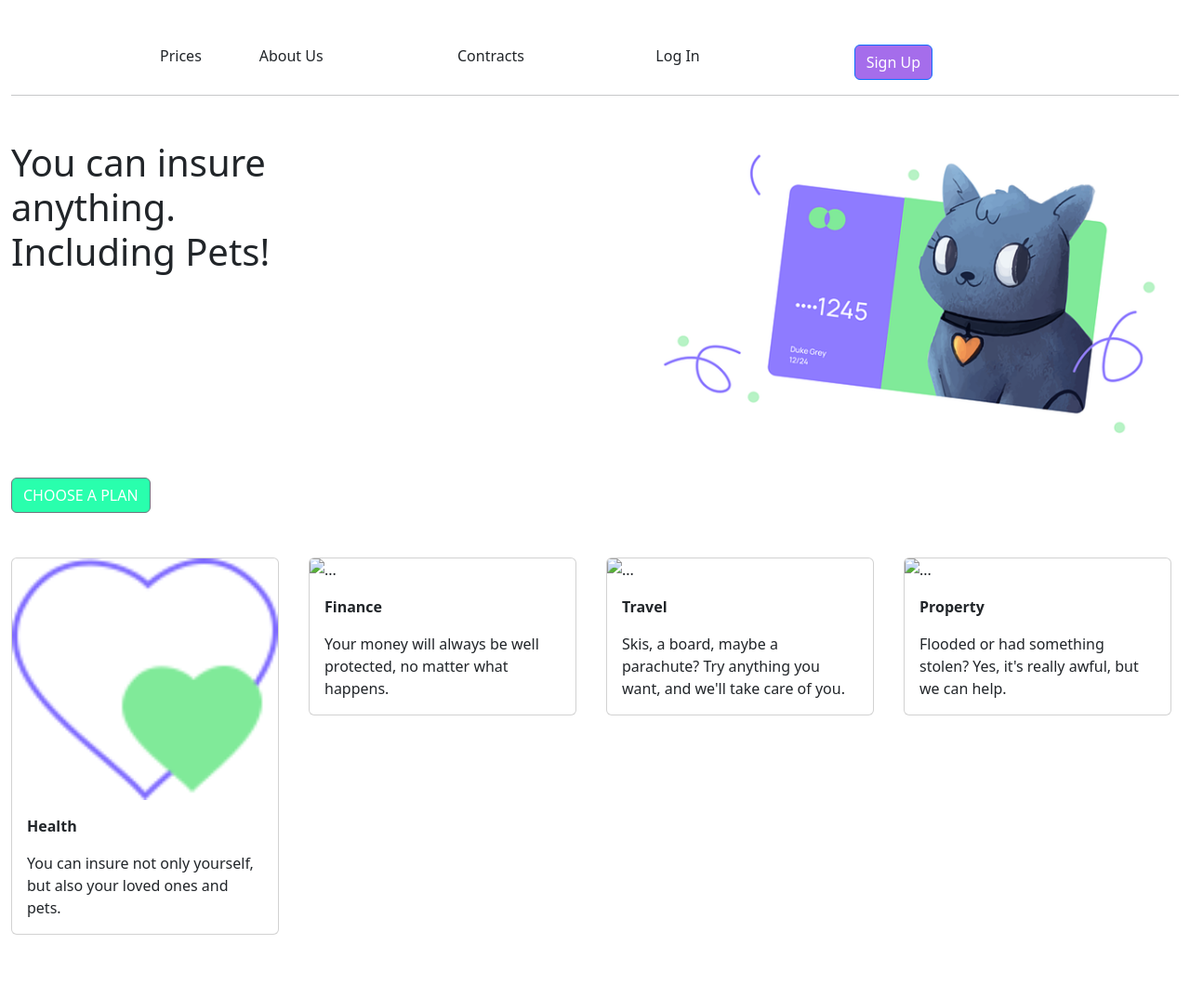
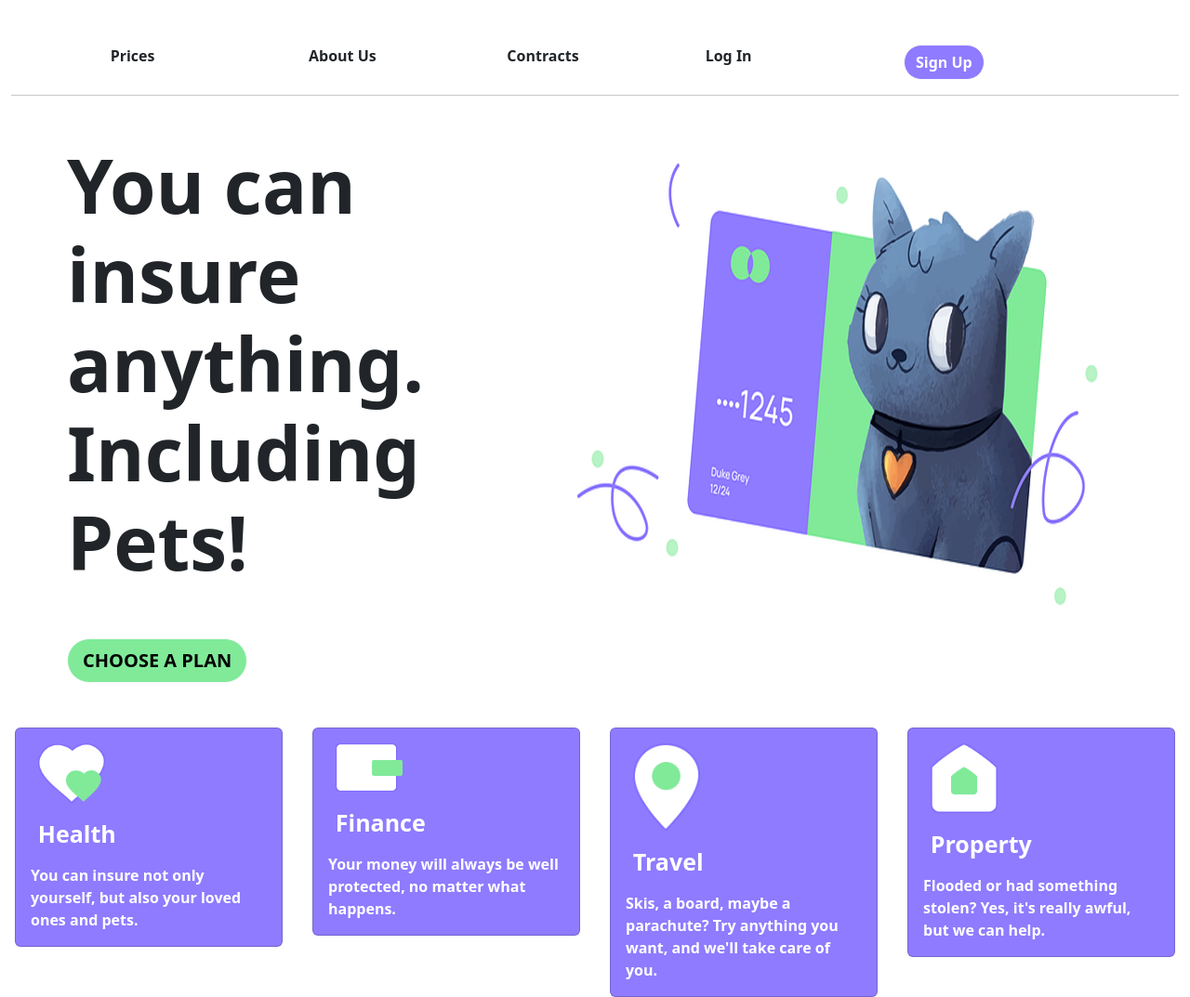
Before and after one commit to arolivares/Bootstrap-grid---Dribble-design, a plain HTML site: page index.html in a window 1280 px wide. Shown: the whole page at 93% size. Before the commit the page ends 1006 px from the top, so only its background shows below. Drawn offline with nearby package versions, Linux system fonts and the light colour scheme.

Commit message:
add br, strong, b

```diff
--- a/css/style.css
+++ b/css/style.css
@@ -1,7 +1,44 @@
+*{
+    font: Arial Bold;
+}
 .row{
     justify-content: center;
-    margin-top: -5px;
+
 }
+
+.card-text{
+    color: white;
+}
+
+h1{
+    max-width: 100%;
+    font-size: 5rem;
+
+}
+
+.card{
+    margin-right: auto !important;
+    margin-left: auto !important;
+    background-color: #8e7bff;
+}
+
+.img-fluid{
+    width: 25%;
+
+}
+
+.title {
+    font-size: 25px;
+    max-width: 100%;
+    display: flex;
+    justify-content: space-between;
+  }
+
+.title p {
+    width: 50%;
+  }
+
+
 
 .login{
     justify-content: end;
@@ -12,11 +49,16 @@
 }
 
 .btn1{
-    background: rgb(165,109,235);
+    background: #8e7bff;
+    border-radius: 45px;
+    color: white;
+
 }
 
 .btn2{
-    background: rgb(41,255,173);
+    background: #80ea99;
+    color: black;
+    border-radius: 40px;
 
 }
 
--- a/index.html
+++ b/index.html
@@ -13,95 +13,99 @@
 
 <div class="container-fluid">
     <div class="row mt-5">
-        <div class="col-1">
+        <div class="col-2">
+            <strong>
             Prices
-        </div>
+        </div></strong>
         <div class="col-2">
+            <strong>
             About Us
-        </div>
+        </div></strong>
         <div class="col-2">
+            <strong>
             Contracts
-        </div>
+        </div></strong>
 
         <div class="col-2 login">
+            <strong>
             Log In
-        </div>
+        </div></strong>
 
 
 
         <div class="col-2 sign-up">
-            <button type="button" class="btn btn-primary btn1">Sign Up</button>
+            <button type="button" class="btn btn-light btn1"><strong><b>Sign Up</b></strong></button>
         </div>
 
     </div>
     <hr>
 
-    <div class="row mt-5">
-        <div class="col">
-        <h1>
+    <div class="row mt-5 mx-5">
+        <div class="col-5 ">
+        <h1> <strong>
             You can insure <br>
             anything.
             <br> Including Pets!
-        </h1>
+        </strong></h1>
+        <button type="button" class="btn btn-light btn-lg btn2 mt-5"><strong><b>CHOOSE A PLAN</b></strong></button>
         </div>
 
-        <div class="col">
+        <div class="col-7">
             <img class="cat" src="img\assets\cat-card.png" alt="">
         </div>
     </div>
 
-    <div class="row">
-        <div class="col">
-            <button type="button" class="btn btn-secondary btn2">CHOOSE A PLAN</button>
-        </div>
-    </div>
 
     <div class="row mt-5">
 
         <div class="col">
             <div class="card" style="width: 18rem;">
-                <img src="img\assets\health.png" class="card-img-top" alt="...">
+                <img class="img-fluid mx-4 mt-3" src="img\assets\health.png" class="card-img-top" alt="...">
                 <div class="card-body">
+                    <small class="badge">
                     <p class="title">
                         <strong>Health</strong>
-                    </p>
-                  <p class="card-text">You can insure not only yourself, but also your loved ones and pets.</p>
+                    </p></small>
+                  <p class="card-text"><b>You can insure not only yourself, but also your loved ones and pets.</b></p>
                 </div>
               </div>
         </div>
 
         <div class="col">
             <div class="card" style="width: 18rem;">
-                <img src="..." class="card-img-top" alt="...">
+                <img class="img-fluid mx-4 mt-3" src="img\assets\finance.png" class="card-img-top" alt="..." >
                 <div class="card-body">
+                    <small class="badge">
                         <p class="title">
                             <strong>Finance</strong>
-                    </p>
-                  <p class="card-text">Your money will always be well protected, no matter what happens.</p>
+                        </p></small>
+                  <p class="card-text"><b>Your money will always be well protected, no matter what happens.</b></p>
                 </div>
               </div>
         </div>
 
         <div class="col">
             <div class="card" style="width: 18rem;">
-                <img src="..." class="card-img-top" alt="...">
+                <img class="img-fluid mx-4 mt-3" src="img\assets\travel.png" class="card-img-top" alt="...">
                 <div class="card-body">
+                    <small class="badge">
                         <p class="title">
                             <strong>Travel</strong>
-                    </p>
-                  <p class="card-text">Skis, a board, maybe a parachute? Try anything you want, and we'll take care of you.</p>
+                        </p></small>
+                  <p class="card-text"><b>Skis, a board, maybe a parachute? Try anything you want, and we'll take care of you.</b></p>
                 </div>
               </div>
         </div>
 
         <div class="col">
             <div class="card" style="width: 18rem;">
-                <img src="..." class="card-img-top" alt="...">
+                <img  class="img-fluid mx-4 mt-3" src="img\assets\property.png" class="card-img-top" alt="...">
                 <div class="card-body">
+                    <small class="badge">
                         <p class="title">
                             <strong>Property</strong>
-                    </p>
-                  <p class="card-text">Flooded or had something stolen? Yes, it's really awful, but we can help.</p>
+                        </p></small>
+                  <p class="card-text"><b>Flooded or had something stolen? Yes, it's really awful, but we can help.</b></p>
                 </div>
               </div>
         </div>
```
Lines whose indentation alone changed are shown as unchanged.
